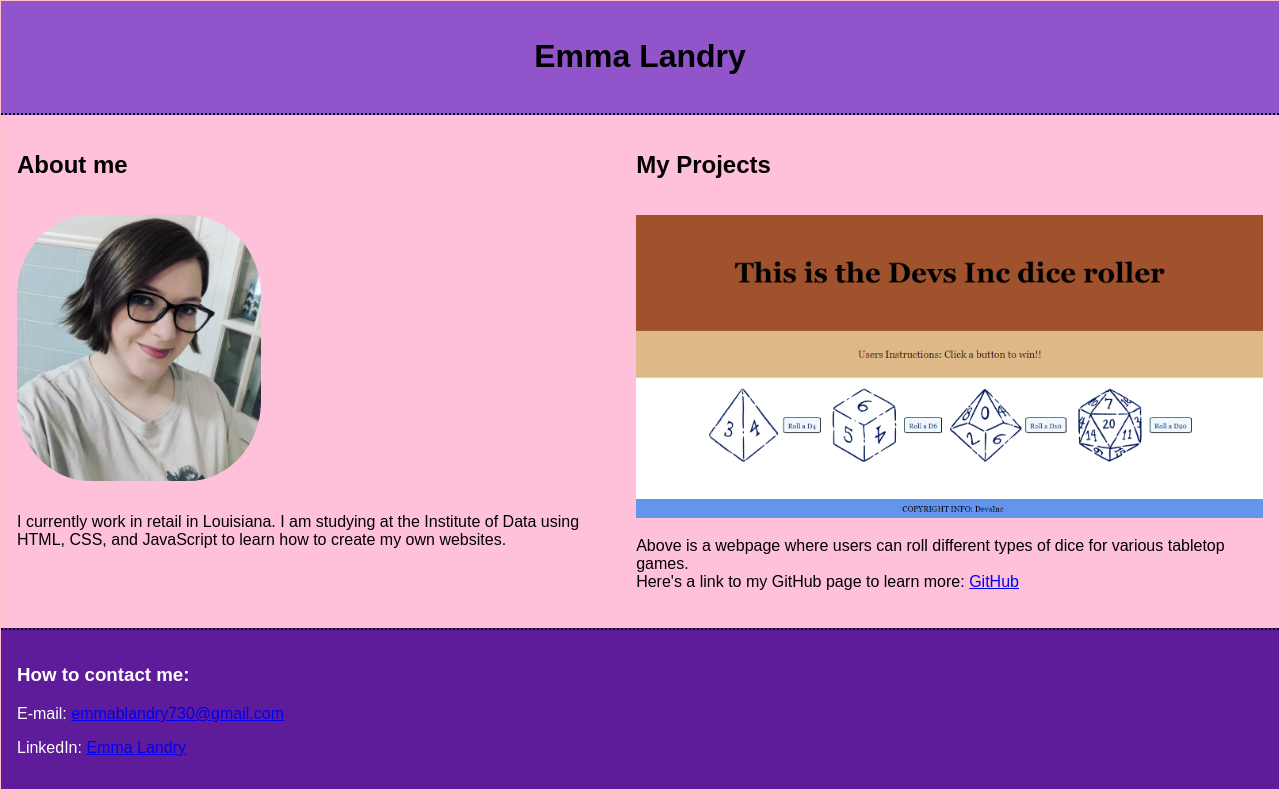
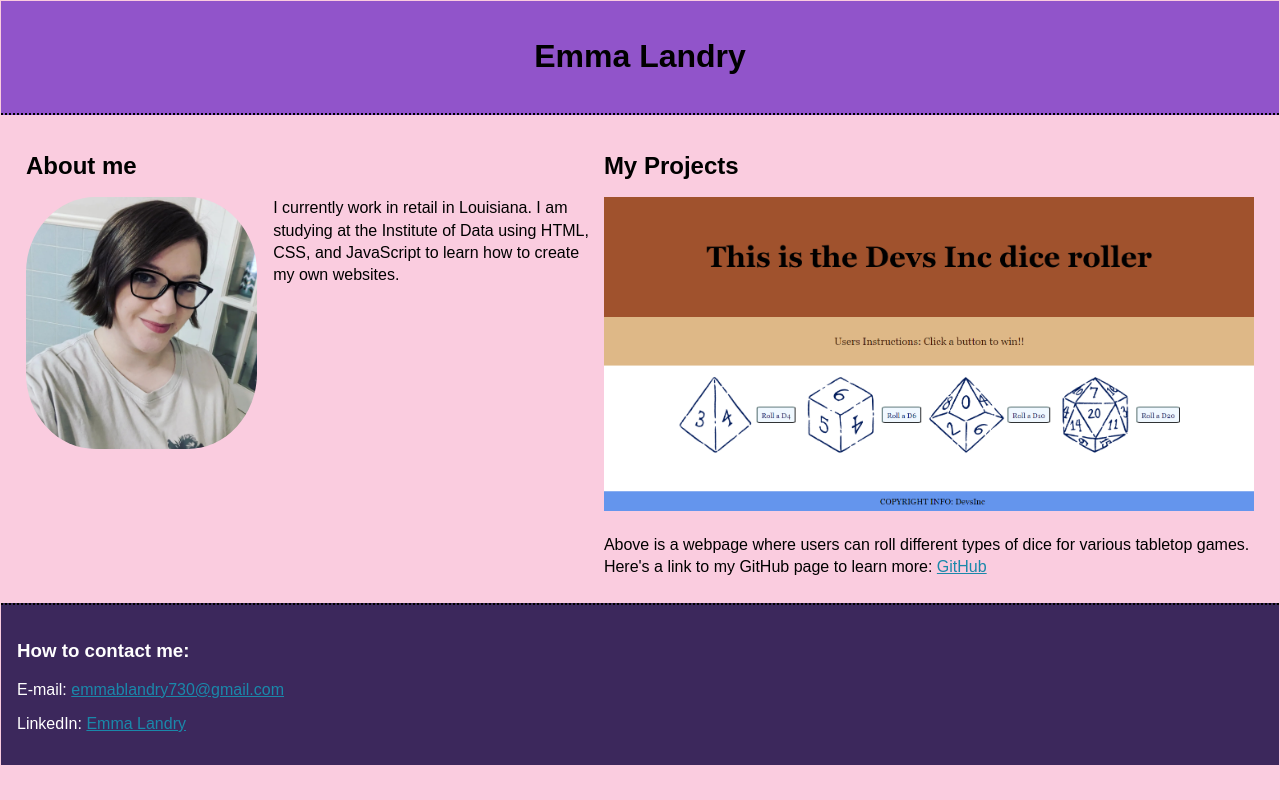
Before and after one commit to ari-landry7/ari-landry7.github.io, a plain HTML site: page index.html in a window 1280 px wide. Drawn offline with Linux system fonts and the light colour scheme.

Commit message:
updated CSS file: fixed flexbox and margin issues

```diff
--- a/index.html
+++ b/index.html
@@ -3,6 +3,7 @@
 <head>
     <meta charset="UTF-8">
     <meta name="viewport" content="width=device-width, initial-scale=1.0">
+    <meta name="author" content="Emma Landry">
     <title>Emma Landry</title>
     <link rel="stylesheet" href="style.css">
 </head>
@@ -13,15 +14,19 @@
     <article>
         <section class="profile">
             <h2>About me</h2>
-            <p><img class="profile-pic" src="images/profile_pic.jpg" alt="profile_pic"></p>
-            <p>I currently work in retail in Louisiana. I am studying at the Institute of Data using HTML, CSS, and JavaScript to learn how to create my own websites.</p>
+            <section>
+                <div><img class="profile-pic" src="images/profile_pic.jpg" alt="profile_pic"></div>
+                <div>I currently work in retail in Louisiana. I am studying at the Institute of Data using HTML, CSS, and JavaScript to learn how to create my own websites.</div>
+            </section>
         </section>
 
         <section class="works">
             <h2>My Projects</h2>
-            <p><a href="https://github.com/emma-landry7/diceRoller"><img class="project-pic" src="images/dice_roller.png" alt="dice_roller" width="100%"></a>
-                Above is a webpage where users can roll different types of dice for various tabletop games.<br>
-                Here's a link to my GitHub page to learn more: <a href="https://github.com/emma-landry7">GitHub</a></p>
+            <section>
+                <div><a href="https://github.com/emma-landry7/diceRoller"><img class="project-pic" src="images/dice_roller.png" alt="dice_roller" width="100%"></a></div>
+                <div>Above is a webpage where users can roll different types of dice for various tabletop games.<br>
+                    Here's a link to my GitHub page to learn more: <a href="https://github.com/emma-landry7">GitHub</a></div>
+            </section>
         </section>
     </article>
     <footer>
--- a/style.css
+++ b/style.css
@@ -2,7 +2,7 @@
     body {
         font-family: Arial, Helvetica, sans-serif;
         margin: 1px;
-        background-color: rgb(255, 192, 202);
+        background-color: rgb(250, 204, 223);
     }
 
     header {
@@ -14,50 +14,58 @@
 
 
     article {
-        background-color: rgb(255, 192, 218);
+        background-color: rgb(250, 204, 223);
         color: black;
         display: flex;
-        justify-content: center;
-        align-items: flex-start;
-        padding: 1rem;
+        justify-content: flex-start;
+        align-items: baseline;
+        padding: 20px;
     }
 
     .profile-pic {
+        display: block;
         float: left;
-        margin-right: 15px;
-        margin-bottom: 0px;
+        margin-right: 1em;
+        margin-bottom: 1em;
         border-radius: 30%;
-        min-width: 200px;
+        min-width: 150px;
         width: 40%;
     }
 
     .project-pic {
-        margin: 0px 0px 15px 0px;
+        margin-bottom: 1em;
         min-width: 320px;
+    }
+
+    .profile {
+        display: flex;
+        flex-wrap: wrap;
+        margin: 0px 0px 5px 5px;
+        align-content: flex-start;
+        align-items: flex-start;
+        flex: 1.6;
+        line-height: 1.4em;
     }
 
     .works {
         display: flex;
         flex-wrap: wrap;
-        flex-basis: 150rem;
-        margin: 0px 0px 5px 5px;
-    }
-
-    .profile {
-        display: flex;
-        flex-wrap: wrap;
         margin: 0px 5px 5px 0px;
+        align-items: flex-start;
+        flex: 1.8;
+        line-height: 1.4em;
     }
 
     footer {
-        background-color: rgb(94, 28, 155);
+        background-color: rgb(60, 40, 92);
         color: white;
         display: block;
         padding: 1rem;
         border-top: 2px dotted black;
     }
 
-    a:default {
+    a:link {
+        text-decoration: underline;
         color: rgb(26, 136, 170);
     }
     a:visited {
@@ -72,7 +80,7 @@
     body {
         font-family: Arial, Helvetica, sans-serif;
         margin: 1px;
-        background-color: rgb(255, 192, 202);
+        background-color: rgb(250, 204, 223);
     }
 
     header {
@@ -83,7 +91,7 @@
     }
 
     article {
-        background-color: rgb(255, 192, 218);
+        background-color: rgb(250, 204, 223);
         color: black;
         display: block;
         padding: 1rem;
@@ -96,7 +104,7 @@
 
     .profile-pic {
         display: block;
-        margin-bottom: 0px;
+        margin-bottom: 1em;
         border-radius: 30%;
         min-width: 150px;
         margin-left: auto;
@@ -106,7 +114,7 @@
 
     .project-pic {
         display: block;
-        margin-bottom: 15px;
+        margin-bottom: 1em;
         margin-left: auto;
         margin-right: auto;
     }
@@ -114,21 +122,23 @@
     .profile {
         margin: 10px;
         align-items: center;
+        line-height: 1.4em;
     }
 
     .works {
         display: block;
+        line-height: 1.4em;
     }
 
     footer {
-        background-color: rgb(94, 28, 155);
+        background-color: rgb(60, 40, 92);
         color: white;
         display: block;
         padding: 1rem;
         border-top: 2px dotted black;
     }
 
-    a:default {
+    a:link {
         color: rgb(26, 136, 170);
     }
     a:visited {
```
